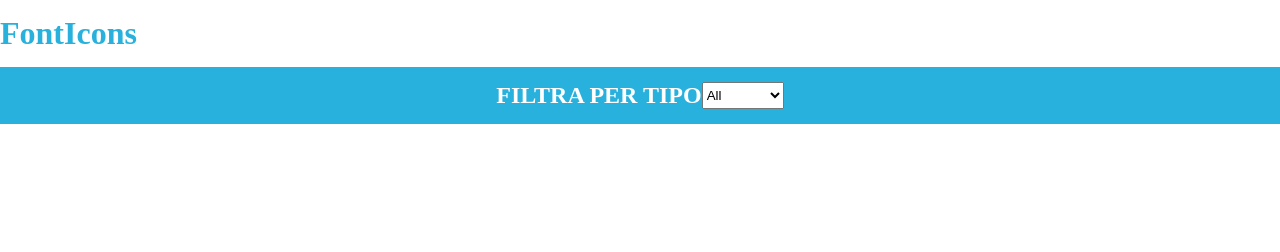
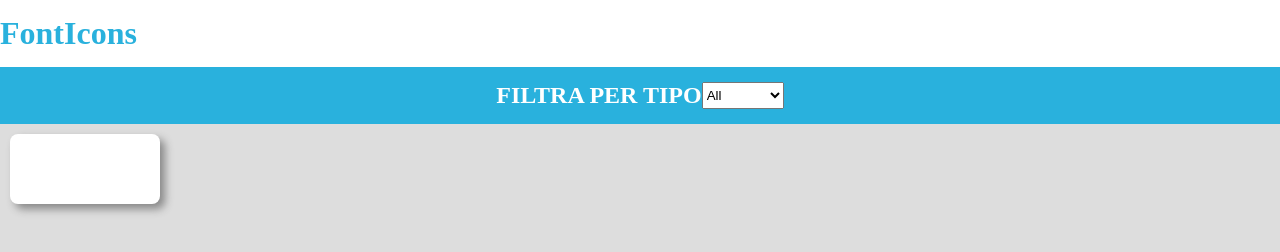
Before and after one commit to giuditta-marino/js-es6-icons, a plain HTML site: page milestone_1/index.html in a window 1280 px wide. Drawn offline with nearby package versions, Linux system fonts and the light colour scheme.

Commit message:
milestone 1 html-css

```diff
--- a/milestone_1/assets/css/master.css
+++ b/milestone_1/assets/css/master.css
@@ -20,3 +20,30 @@
 .header-bottom h2{
   text-transform: uppercase;
 }
+
+main{
+  background-color: #dddddd;
+  height: calc(100vh - 67px - 57px);
+}
+
+main .container{
+  display: flex;
+  justify-content: space-between;
+  flex-wrap: wrap;
+}
+
+.card {
+  margin: 10px;
+}
+
+.card{
+  background-color: #fff;
+  width: 150px;
+  height: 70px;
+  border-radius: 8px;
+  box-shadow: 5px 5px 8px #888888;
+}
+
+.template{
+  display: none;
+}
--- a/milestone_1/dati.js
+++ b/milestone_1/assets/js/dati.js
@@ -1,4 +1,4 @@
-[
+const icons = [
 	{
 		name: 'cat',
 		prefix: 'fa-',
@@ -96,3 +96,24 @@
 		family: 'fas'
 	}
 ];
+
+$(document).ready(function(){
+
+	const template = $('.template .card').clone();
+	console.log(template);
+
+	icons.forEach((item, i) => {
+		$('.container').append(template);
+	});
+
+
+
+
+
+
+
+
+
+
+
+})
--- a/milestone_1/index.html
+++ b/milestone_1/index.html
@@ -5,7 +5,7 @@
     <meta name="viewport" content="width=device-width, initial-scale=1.0">
     <link rel="stylesheet" href="./assets/css/master.css">
     <script src="https://cdnjs.cloudflare.com/ajax/libs/jquery/3.6.0/jquery.min.js" charset="utf-8"></script>
-    <script src="./main.js" charset="utf-8"></script>
+    <script src="./assets/js/dati.js" charset="utf-8"></script>
     <title>FontIcons</title>
   </head>
   <body>
@@ -30,7 +30,10 @@
 
     <!-- MAIN -->
     <main>
+      <div class="container">
 
+
+      </div>
     </main>
 
 
```
